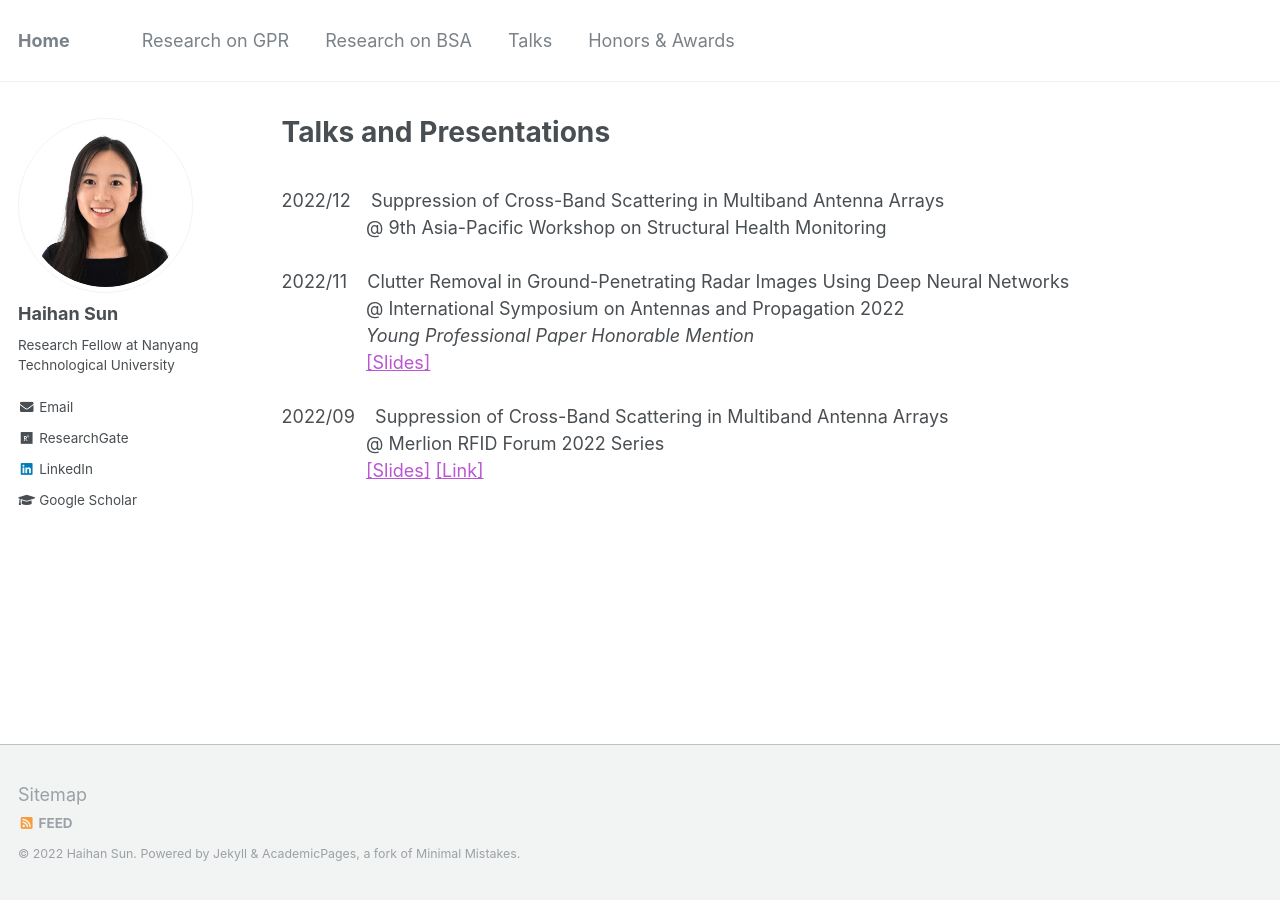
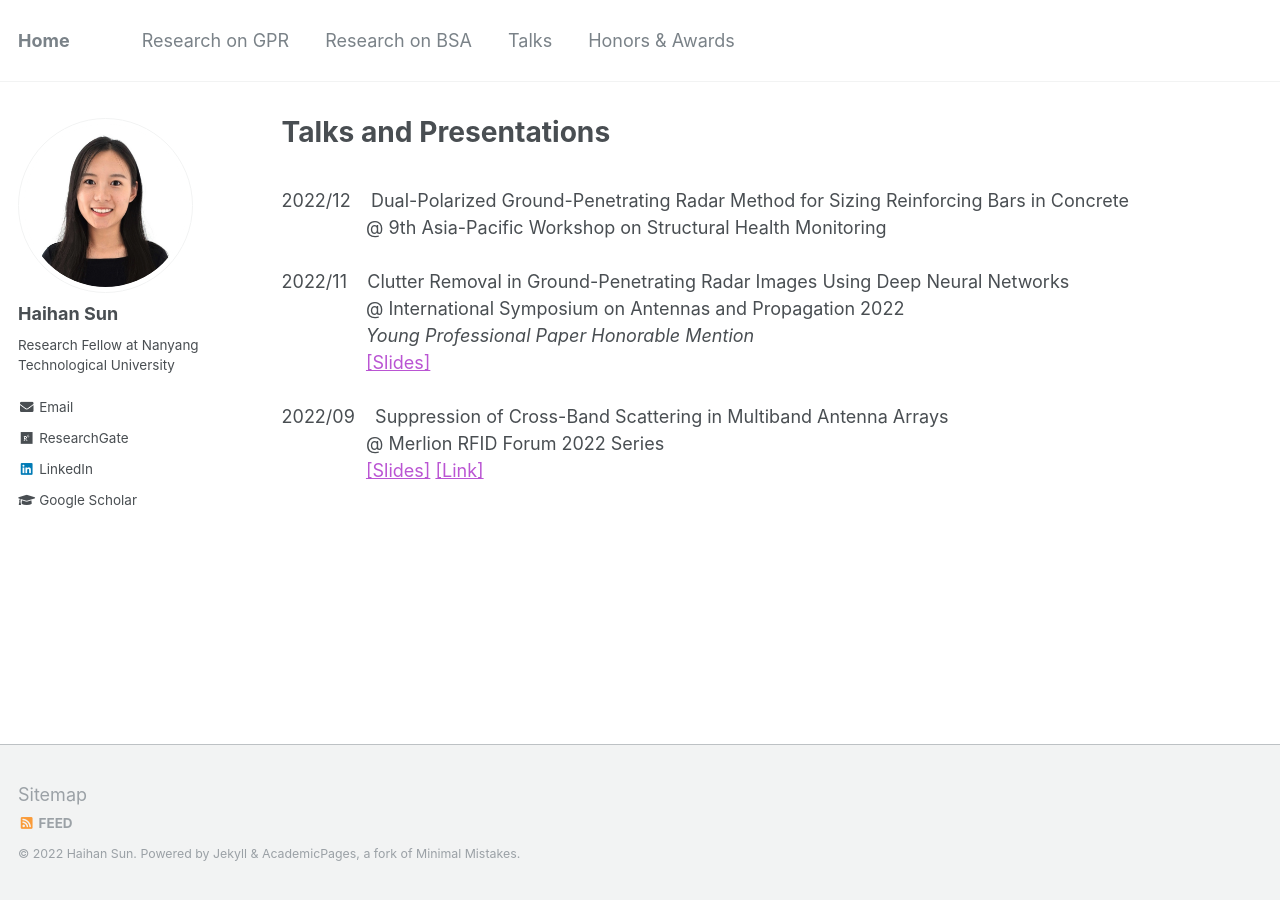
Before and after one commit to Haihan-Sun/Haihan-Sun.github.io, a Jekyll site: the page built from _pages/talks.html, in a window 1280 px wide. Built offline with Jekyll 4.4.1, drawn with Linux system fonts in a browser that asks for light colours.

Commit message:
Update talks.html

```diff
--- a/_pages/talks.html
+++ b/_pages/talks.html
@@ -6,7 +6,7 @@ author_profile: true
 ---
 
 <br>
-2022/12 &nbsp;&nbsp; Suppression of Cross-Band Scattering in Multiband Antenna Arrays  <br>
+2022/12 &nbsp;&nbsp; Dual-Polarized Ground-Penetrating Radar Method for Sizing Reinforcing Bars in Concrete  <br>
 &ensp; &ensp; &ensp; &ensp; &ensp; &ensp; @ 9th Asia-Pacific Workshop on Structural Health Monitoring <br>
 <br>
 
```
